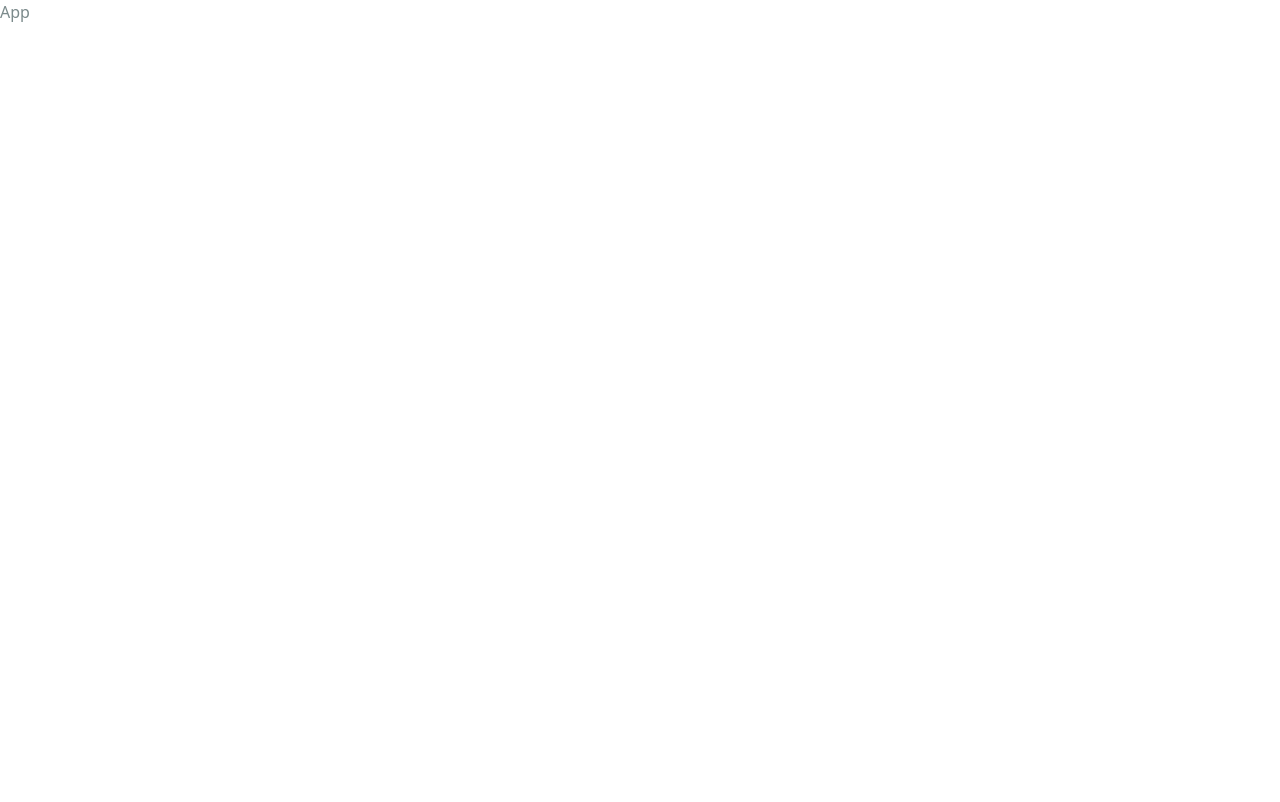
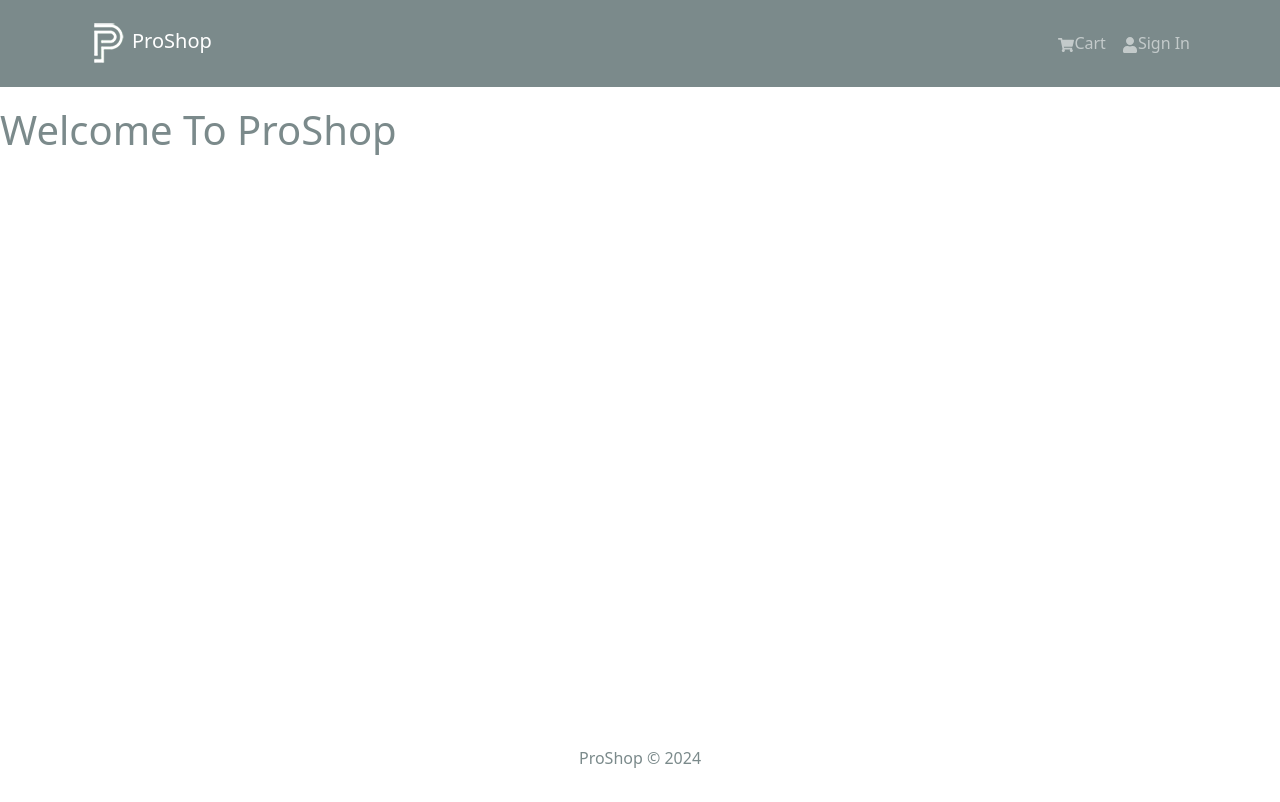
Before and after one commit to amitiit11/proShop3, a React (Create React App) app in the folder frontend/: page / in a window 1280 px wide. Shown: the top 802 px of the page. Built offline with nearby package versions, Linux system fonts and the light colour scheme.

Commit message:
Header and Footer added inot App Component

```diff
--- a/frontend/src/App.js
+++ b/frontend/src/App.js
@@ -1,8 +1,18 @@
 import React from 'react'
+import Header from './component/Header';
+import Footer from './component/Footer';
+import { Container} from 'react-bootstrap';
 
 const App = () => {
   return (
-    <div>App</div>
+    <>
+      <Header />
+      <main className='py-3'>
+        <h1>Welcome To ProShop</h1>
+      </main>
+      <Footer />
+    </>
+
   )
 }
 
```
